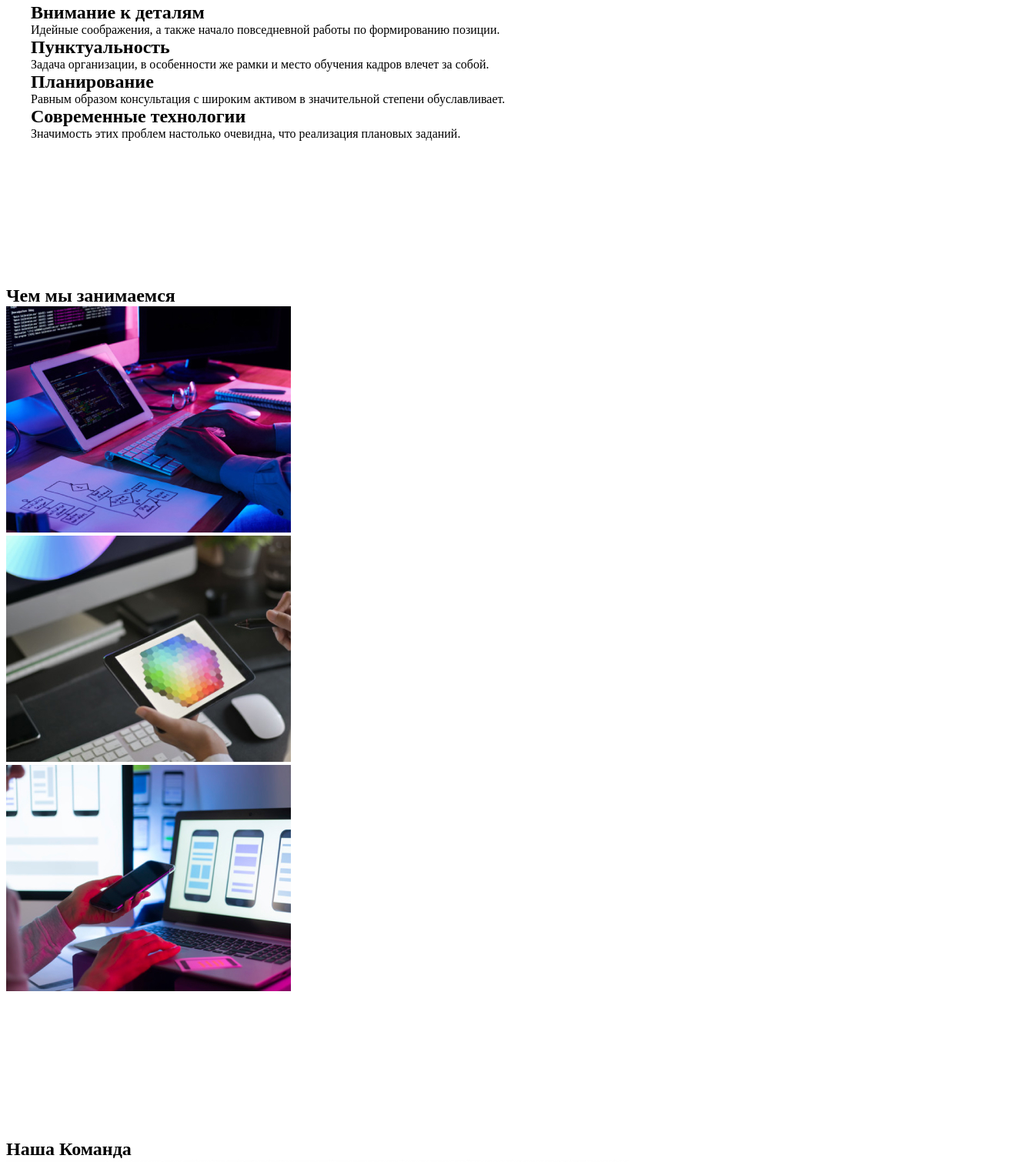
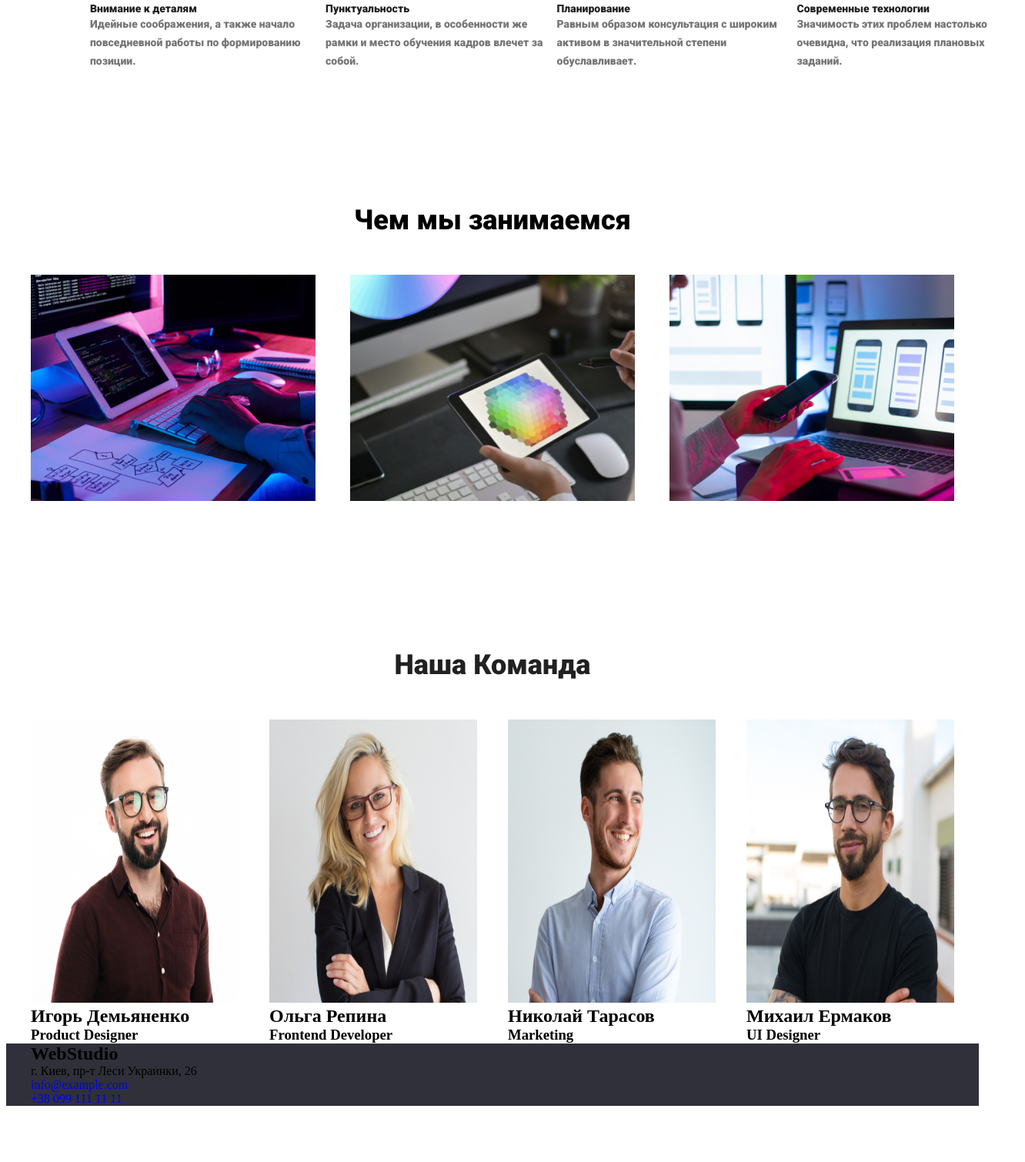
Before and after one commit to ismanovnurgazy/webstudio, a website: page index.html in a window 1280 px wide. Shown: the part 778-2288 px from the top of the page at 77% size, 1332 px wide, since content can reach past the window. After the commit the page ends 2223 px from the top, so only its background shows below. Drawn offline with Linux system fonts and the light colour scheme.

Commit message:
add Fonts and styles

```diff
--- a/css/style.css
+++ b/css/style.css
@@ -28,7 +28,7 @@ a {
   text-decoration: none;
 }
 section {
-  padding: 94px 0;
+  padding: 0 0;
 }
 
 /* COMMON */
@@ -39,6 +39,9 @@ section {
 }
 
 /* header */
+:root {
+  --text-subtitle: #757575
+}
 .header {
   width: 100%;
   padding: 24px 0;
@@ -170,10 +173,68 @@ section {
   box-shadow: 0px 4px 4px rgba(0, 0, 0, 0.15);
   border-radius: 4px;
   border: 1px solid #2196f3;
+  cursor: pointer;
 }
 
 /* Ul Li info */
-.doing__list:not(:last-child) {
+.info {
+  padding: 94px;
+}
+.item__text {
+  font-family: 'Roboto';
+  font-style: bold;
+  font-size: 14px;
+  line-height: 16px;
+  color: #212121;
+
+}
+.info__item:nth-child(1n) {
   display: flex;
-  margin-right: 30px;
+  margin-bottom: 30px;
 }
+/* .text-subtitle:nth-child(2n) {
+  margin-left: 30px;
+} */
+.item__text-subtitle {
+  font-family: 'Roboto';
+  font-style: regular;
+  font-weight: 900;
+  font-size: 14px;
+  line-height: 24px;
+  text-align: left;
+  letter-spacing: 3%;
+  color: #757575;
+}
+
+.doing__list {
+  display: flex;
+  justify-content: space-between;
+}
+.doing__title {
+text-align: center;
+font-family: 'roboto';
+font-style: bold;
+font-size: 36px;
+line-height: 42px;
+border-radius: 4px;
+padding: 50px;
+}
+.team {
+  padding-top: 188px;
+}
+.team__title {
+  margin-bottom: 50px;
+  text-align: center;
+  font-family: 'roboto';
+  font-style: bold;
+  font-size: 36px;
+  line-height: 42px;
+  color: #212121;
+}
+.team__list {
+  display: flex;
+  justify-content: space-between;
+}
+.footer {
+  background-color: #2F303A;
+}
--- a/index.html
+++ b/index.html
@@ -58,28 +58,28 @@
           <ul class="info__item">
             <li class="item__list">
               <h2 class="item__text">Внимание к деталям</h2>
-              <p>
+              <p class="item__text-subtitle">
                 Идейные соображения, а также начало повседневной работы по
                 формированию позиции.
               </p>
             </li>
             <li class="item__list">
               <h2 class="item__text">Пунктуальность</h2>
-              <p>
+              <p class="item__text-subtitle">
                 Задача организации, в особенности же рамки и место обучения кадров
                 влечет за собой.
               </p>
             </li>
             <li class="item__list">
               <h2 class="item__text">Планирование</h2>
-              <p>
+              <p class="item__text-subtitle">
                 Равным образом консультация с широким активом в значительной
                 степени обуславливает.
               </p>
             </li>
             <li class="item__list">
               <h2 class="item__text">Современные технологии</h2>
-              <p>
+              <p class="item__text-subtitle">
                 Значимость этих проблем настолько очевидна, что реализация
                 плановых заданий.
               </p>
@@ -88,68 +88,63 @@
         </section>
         </div>
       <section class="doing">
+        <div class="container">
           <h2 class="doing__title">Чем мы занимаемся</h2>
           <ul class="doing__list">
             <li class="doing__list-item">
               <img class="doing__list-img" src="img/img1.jpg" width="370" height="294" alt="foto1">
-
             </li>
-
             <li class="doing__list-item">
               <img class="doing__list-img" src="img/img2.jpg" width="370" height="294" alt="foto2">
             </li>
-
             <li class="doing__list-item">
               <img class="doing__list-img" src="img/img3.jpg" width="370" height="294" alt="foto3">
             </li>
           </ul>
         </section>
+        </div>
         <section class="team">
-        <h2>Наша Команда</h2>
-        <ul>
-          <li>
-            <img src="img/team1.jpg" alt="team1">
-          </li>
-
-          <li>
+        <div class="container">
+          <h2 class="team__title">Наша Команда</h2>
+          <ul class="team__list">
+            <li class="team__list-item">
+              <img class="team__list-img" src="img/team1.jpg" width="270" height="368" alt="team1">
               <h2>Игорь Демьяненко</h2>
               <h3>Product Designer</h3>
             </li>
 
-          <li>
-            <img src="img/team2.jpg" alt="team2">
-          </li>
-
-          <li>
+            <li class="team__list-item">
+              <img class="team__list-img" src="img/team2.jpg" width="270" height="368" alt="team2">
             <h2>Ольга Репина</h2>
             <h3>Frontend Developer</h3>
             </li>
-
-          <li>
-            <img src="img/team3.jpg" alt="team3">
-          </li>
-
-          <li>
+             <li class="team__list-item">
+              <img class="team__list-img" src="img/team3.jpg" width="270" height="368" alt="team3">
               <h2>Николай Тарасов</h2>
               <h3>Marketing</h3>
             </li>
 
-          <li>
-            <img src="img/team4.jpg" alt="team4">
+            <li class="team__list-item">
+              <img class="team__list-img" src="img/team4.jpg" width="270" height="368" alt="team4">
+              <h2>Михаил Ермаков</h2>
+              <h3>UI Designer</h3>
             </li>
-
-          <li><h2>Михаил Ермаков</h2></li>
-          <li><h3>UI Designer</h3></li>
           </ul>
          </section>
+        </div>
+
     </main>
     <footer>
+      <section class="footer">
+        <div class="container">
           <h2>WebStudio</h2>
           <ul>
             <li>г. Киев, пр-т Леси Украинки, 26</li>
             <li><a href="info@example.com">info@example.com</a></li>
             <li><a href="tel:+380991111111">+38 099 111 11 11</a></li>
           </ul>
+        </div>
+      </section>
     </footer>
   </body>
 </html>
```
Lines whose indentation alone changed are shown as unchanged.
